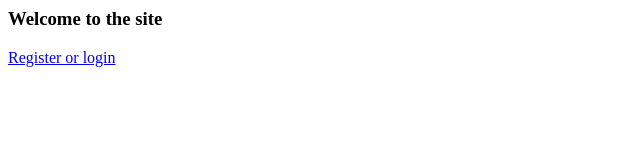
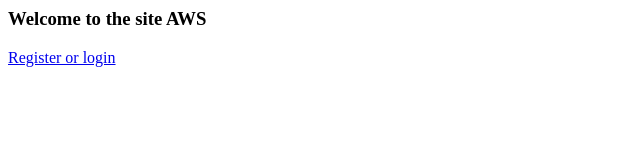
Before and after one commit to saddam478/web-application-2, a plain HTML site: page app/index.html in a window 1280 px wide. Shown: the full height of the page, 0-640 px from the left. Drawn offline with Linux system fonts and the light colour scheme.

Commit message:
Update index.html

```diff
--- a/app/index.html
+++ b/app/index.html
@@ -1,4 +1,4 @@
 <body>
- <h3> Welcome to the site </h3>
+ <h3> Welcome to the site AWS </h3>
  <p><a href="https://ap-south-1y36019795.auth.ap-south-1.amazoncognito.com/login?client_id=16evn7ec0mirhlhms2ciul61nb&response_type=code&scope=email+openid+phone&redirect_uri=https%3A%2F%2Fweb-app-bucket123.s3.ap-south-1.amazonaws.com%2Flogged_in.html">  Register or login</a></p>
  </body>
```
